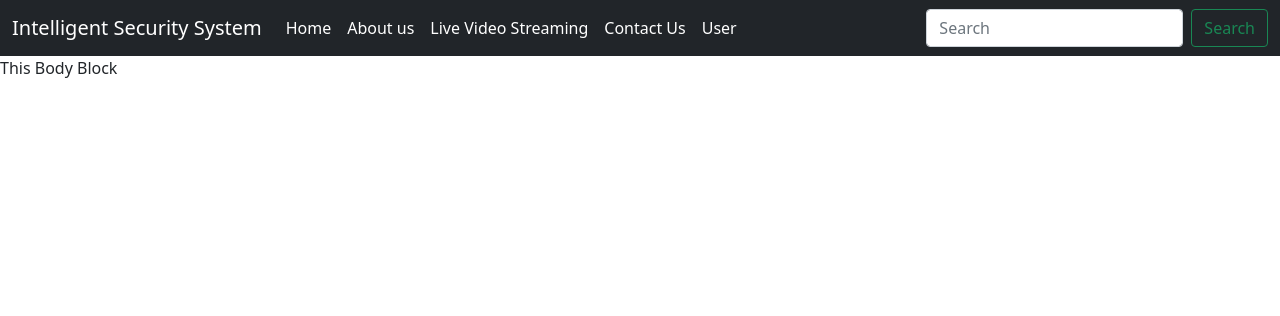
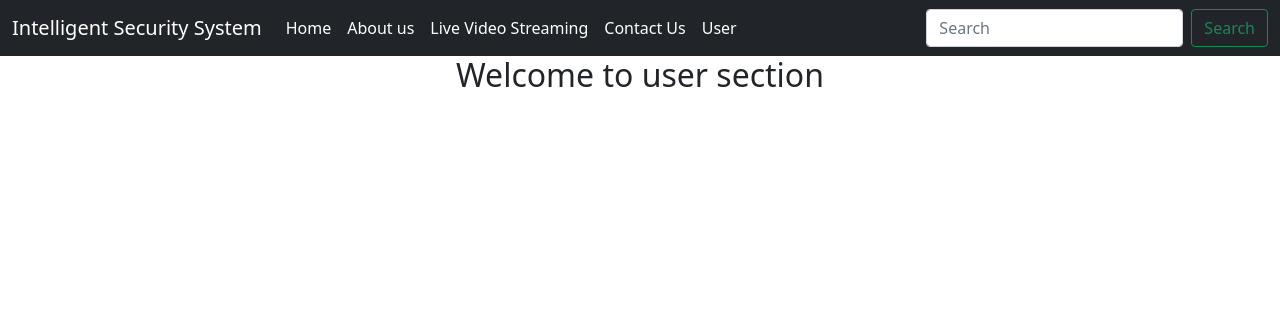
Before and after one commit to maneesh06/django_project, a Django app: page / in a window 1280 px wide. Shown: the top 316 px of the page. Run offline with Django 3.2, Linux system fonts and the light colour scheme; data comes from the database, SQL or seed files in the repository; both versions use the stored data as it was after the commit.

Commit message:
add some js

```diff
--- /dev/null
+++ b/backend/myapp/prashant.py
@@ -0,0 +1,2 @@
+def data():
+    return '<html><body><h1>Hello, world</h1></body></html>'
--- a/backend/myapp/views.py
+++ b/backend/myapp/views.py
@@ -49,10 +49,10 @@
             first_name = data["first_name"],
             last_name = data["last_name"]
         )
-        captured_onn=datetime.datetime.now()
-        PersonVisit.objects.create(person=person,captured_onn=captured_onn)
+        # captured_onn=datetime.datetime.now()
+        PersonVisit.objects.create(person=person,captured_onn=datetime.datetime.now())
         data = json.dumps(data)
-        print(PersonVisit.objects.filter(person=person))
+        # print(PersonVisit.objects.filter(person=person))
         return Response(data,status=status.HTTP_201_CREATED)
         #     return Response(seralizer.data,status = status.HTTP_201_CREATED)
         # else:
--- a/backend/templates/base.html
+++ b/backend/templates/base.html
@@ -55,6 +55,9 @@
 {% block body %}
 
 {% endblock body %}
+
+{% block script %}{% endblock script %}
+
     <!-- Option 1: Bootstrap Bundle with Popper -->
 
     <!-- Option 2: Separate Popper and Bootstrap JS -->
--- a/backend/templates/index.html
+++ b/backend/templates/index.html
@@ -5,5 +5,44 @@
 {% endblock title %}
 
 {% block body %}
-This Body Block
+<h2 style="text-align:center">Welcome to user section</h2>
+<div  id="demo" style="margin: 6%;">
+    <div id="user">
+
+    </div>
+</div>
+
 {% endblock body %}
+
+{% block script %}
+<script>
+	function run() {
+
+		// Creating Our XMLHttpRequest object
+		var xhr = new XMLHttpRequest();
+
+		// Making our connection
+		var url = 'http://127.0.0.1:8000/user';
+		xhr.open("GET", url, true);
+
+		// function execute after request is successful
+		xhr.onreadystatechange = function () {
+			if (this.readyState == 4 && this.status == 200) {
+                // console.log(this.responseText);
+				var elem = document.getElementById('user');
+
+                // elem.append(this.responseText)
+                user_list = JSON.parse(this.response);
+
+               console.log(typeof user_list);
+               elem.append(user_list.length)
+			}
+		}
+		// Sending our request
+		xhr.send();
+	}
+
+	run();
+</script>
+
+{% endblock script %}
```
Also changed, not shown: backend/backend/settings.py (+4 -3 lines), backend/db.sqlite3.
